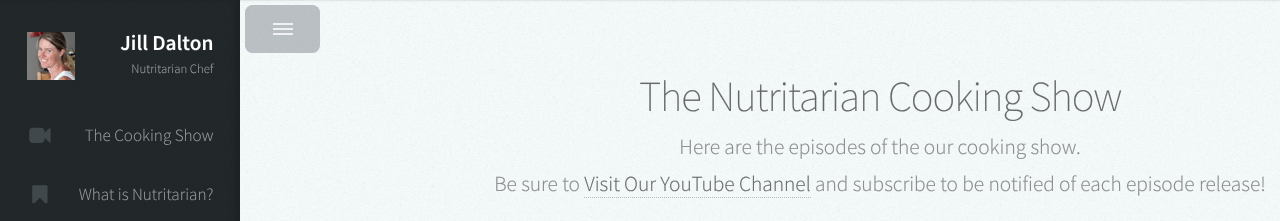
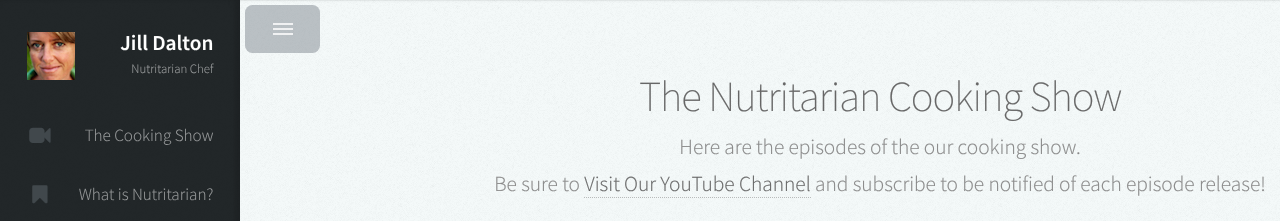
Before and after one commit to jeffrey-dalton/nutritariancookingshow, a plain HTML site: page index.html in a window 1280 px wide. Both pictures are taken after a click on the element 42 px from the left and 29 px from the top of the page. Shown: the top 221 px of the page. Drawn offline with Linux system fonts and the light colour scheme.

Commit message:
update jills pic

```diff
--- a/index.html
+++ b/index.html
@@ -40,7 +40,7 @@
 
 					<!-- Logo -->
 						<div id="logo">
-							<span class="image avatar48"><img src="images/rf-jill-dalton.jpg" alt="" /></span>
+							<span class="image avatar48"><img src="images/rf-jill-dalton-2.jpg" alt="" /></span>
 							<h1 id="title">Jill Dalton</h1>
 							<span class="byline">Nutritarian Chef</span>
 						</div>
```
Also changed, not shown: images/rf-jill-dalton-2.jpg (added).
